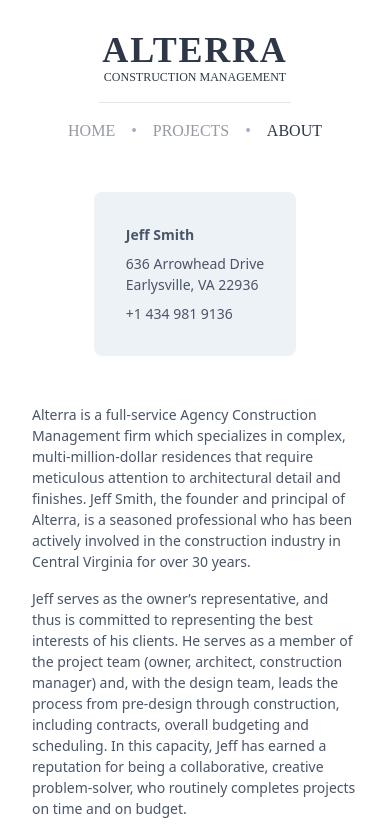
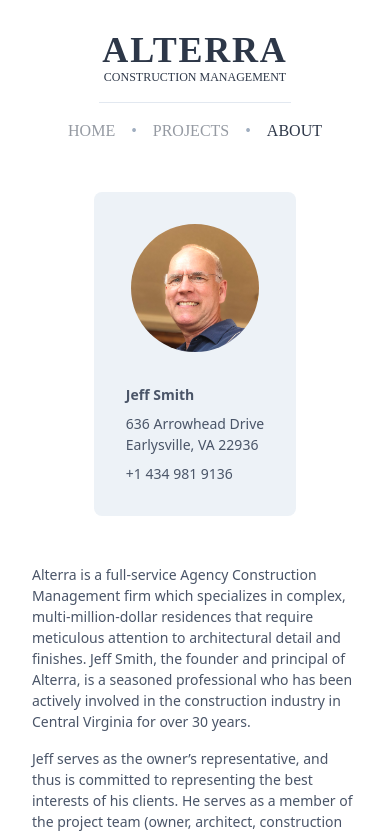
Before and after one commit to csmithid/alterra-next, a Next.js app: page /about in a window 390 px wide. Shown: the top 835 px of the page. Built offline with nearby package versions, Linux system fonts and the light colour scheme.

Commit message:
about page

```diff
--- a/pages/about.js
+++ b/pages/about.js
@@ -1,10 +1,7 @@
 export default () => (
   <div className="text-gray-700 text-sm flex flex-col items-center">
-    <div className="flex flex-row items-center justify-center gap-8 p-8 mb-12 rounded-lg bg-gray-200 max-w-sm">
-      <img
-        src="img/headshot.jpeg"
-        className="w-32 h-32 rounded-full hidden sm:block"
-      ></img>
+    <div className="flex flex-col sm:flex-row items-center justify-center gap-8 p-8 mb-12 rounded-lg bg-gray-200 max-w-sm">
+      <img src="img/headshot.jpeg" className="w-32 h-32 rounded-full"></img>
       <div className="flex-col">
         <p className="font-bold mb-2">Jeff Smith</p>
         <p>636 Arrowhead Drive</p>
```
